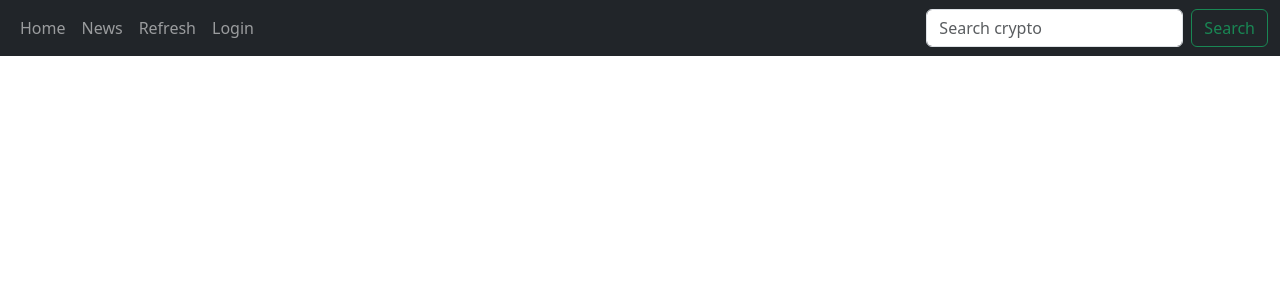
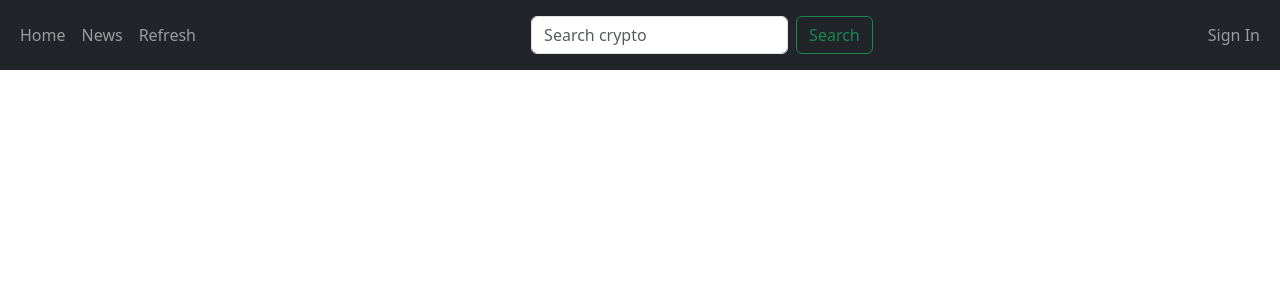
Before and after one commit to Vixroff/cryptocurrencies-app, a Django app: template apptrix/app/templates/base.html in a window 1280 px wide. Shown: the top 300 px of the page. Run offline with Django 4.2, Linux system fonts and the light colour scheme; the template is opened without the code that fills it, so the values that code supplies are empty; parts of the project's set-up code (start-up, migrations or seed data) failed here and were passed over.

Commit message:
Add: login feature

```diff
--- a/apptrix/app/templates/base.html
+++ b/apptrix/app/templates/base.html
@@ -12,9 +12,9 @@
     <nav class="navbar navbar-expand-md navbar-dark bg-dark mb-4">
         <div class="container-fluid">
           <div class="collapse navbar-collapse" id="navbarCollapse">
-            <ul class="navbar-nav me-auto mb-2 mb-md-0">
+            <ul class="navbar-nav me-auto">
               <li class="nav-item">
-                <a class="nav-link" href="#">Home</a>
+                <a class="nav-link" href="{% url 'main' %}">Home</a>
               </li>
               <li class="nav-item">
                 <a class="nav-link" href="#">News</a>
@@ -22,14 +22,25 @@
               <li class="nav-item">
                 <a class="nav-link" href="{% url 'refresh-crypto' %}">Refresh</a>
               </li>
-              <li class="nav-item">
-                <a class="nav-link">Login</a>
-              </li>
             </ul>
-            <form class="d-flex" role="search">
+            <form class="d-flex mx-auto p-2" role="search">
               <input class="form-control me-2" type="search" placeholder="Search crypto" aria-label="Search">
               <button class="btn btn-outline-success" type="submit">Search</button>
             </form>
+            <ul class="navbar-nav ms-auto">
+              {% if user.is_authenticated %}
+              <li class="nav-item">
+                <a class="nav-link">Profile</a>
+              </li>
+              <li class="nav-item">
+                <a class="nav-link">Sign Out</a>
+              </li>
+              {% else %}
+              <li class="nav-item">
+                <a class="nav-link" href="{% url 'login' %}">Sign In</a>
+              </li>
+              {% endif %}
+            </ul>
           </div>
         </div>
       </nav>
--- a/apptrix/app/urls.py
+++ b/apptrix/app/urls.py
@@ -1,8 +1,9 @@
-from django.urls import path
+from django.urls import path, include
 
 from .views import MainView, RefreshCrypto
 
 urlpatterns = [
     path('', MainView.as_view(), name='main'),
-    path('cryptocurrencies/refresh', RefreshCrypto.as_view(), name='refresh-crypto')
+    path('cryptocurrencies/refresh', RefreshCrypto.as_view(), name='refresh-crypto'),
+    path('auth/', include('django.contrib.auth.urls')),
 ]
--- a/apptrix/app/views.py
+++ b/apptrix/app/views.py
@@ -1,6 +1,3 @@
-import time
-
-from django import http
 from django.views.generic import ListView, RedirectView
 
 from .models import CryptoCurrency
@@ -28,5 +25,5 @@ class RefreshCrypto(RedirectView):
     def get(self, request, *args, **kwargs):
         task = create_or_update_cryptocurrencies.delay()
         while not task.ready():
-            time.sleep(0.1)
+            pass
         return super().get(request, *args, **kwargs)
```
Also changed, not shown: apptrix/app/templates/registration/login.html (added, +38 -0 lines).
